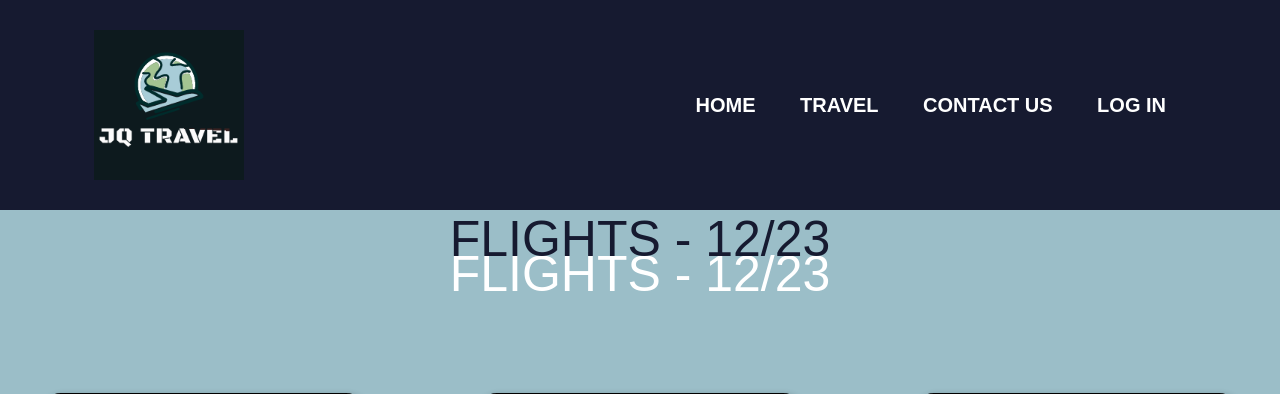
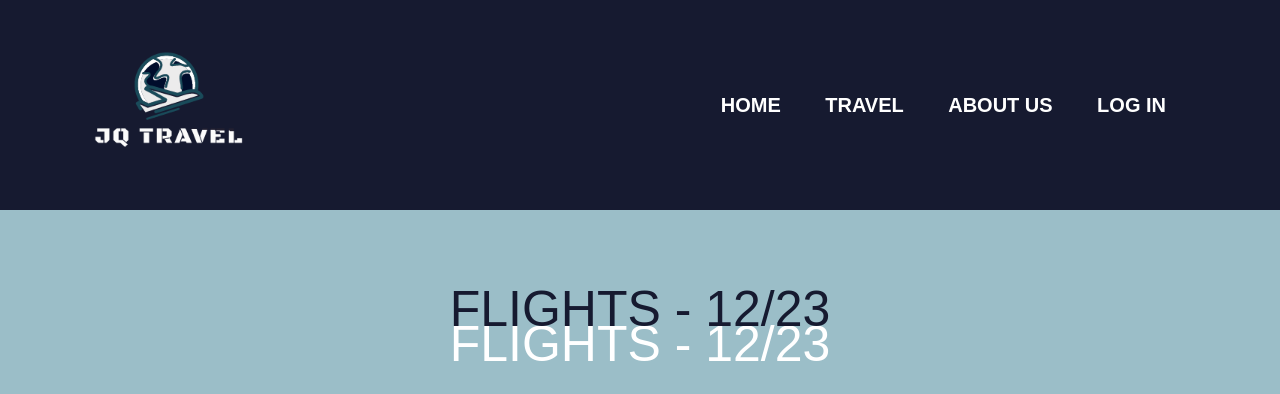
Before and after one commit to joniikrz/Projekti, a PHP site: page /index1.html in a window 1280 px wide. Shown: the top 394 px of the page. Run offline with PHP 8.4, Linux system fonts and the light colour scheme.

Commit message:
changes 2

```diff
--- a/index1.css
+++ b/index1.css
@@ -10,7 +10,7 @@
     background: #161A30;
     background-position: center;
     background-size: center;
-
+    margin-bottom: 70px;
 
 }
 .nav{
--- a/index1.html
+++ b/index1.html
@@ -9,11 +9,11 @@
 <body>
     <div class="banner">
     <div class="nav">
-        <img src="logo.png" alt="" class="logo">
+        <img src="logoo.png" alt="" class="logo">
         <ul>
          <li id="home">HOME</li>
            <li id="travel">TRAVEL</li>
-           <li id="contactus">CONTACT US</li>
+           <li id="aboutus">ABOUT US</li>
           <li id="login">LOG IN</li>
 
         </ul>
--- a/index2.html
+++ b/index2.html
@@ -16,8 +16,8 @@
         <ul>
             <li id="home">HOME</li>
             <li id="travel" >TRAVEL</a></li>
-            <li id="ofertat" >OFERTAT</li>
-            <li id="login" >LOG IN</a></li>
+            <li id="aboutus">ABOUT US</li>
+            <li id="login">LOG IN</a></li>
 
         </ul>
     </div>
--- a/index2.js
+++ b/index2.js
@@ -7,7 +7,7 @@
     travel1.onclick=() =>{
         window.location.assign("index1.html")
     }
-    ofertat.onclick=() =>{
+    aboutus.onclick=() =>{
         window.location.assign("index3.html")
     }
     login.onclick=() =>{
```
